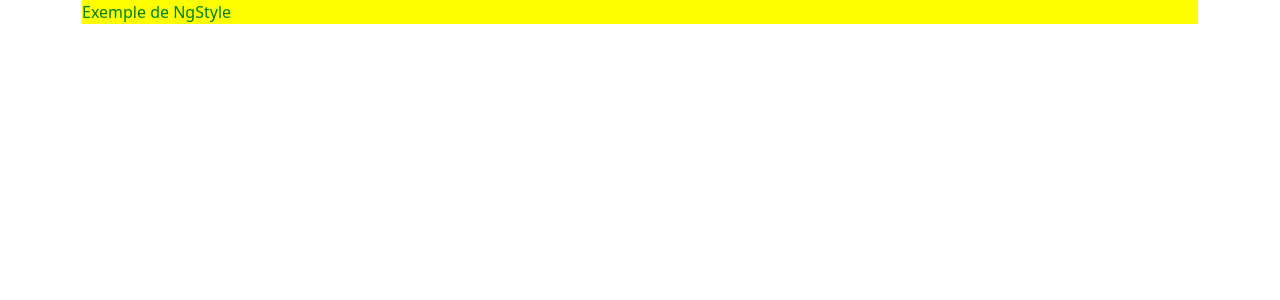
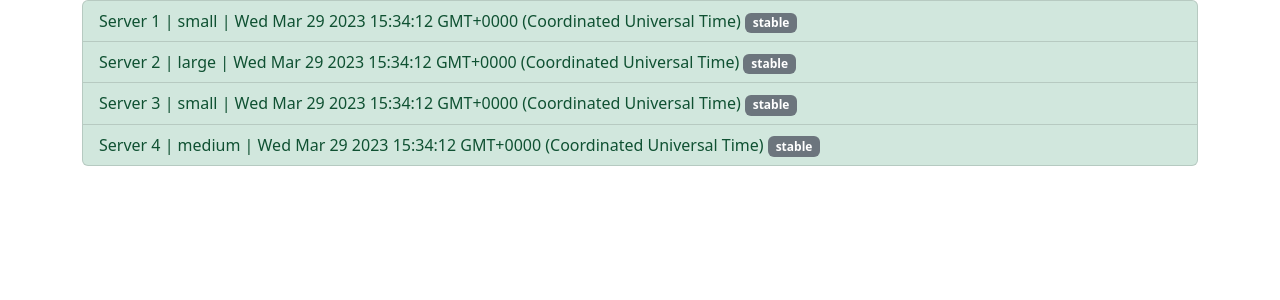
Before and after one commit to n2sy/plb-march-23, an Angular app: page / in a window 1280 px wide. Shown: the top 300 px of the page. Built offline with nearby package versions, Linux system fonts and the light colour scheme.

Commit message:
add ngstyle and ngclass

```diff
--- a/src/app/app.component.html
+++ b/src/app/app.component.html
@@ -6,6 +6,7 @@
 
 <div class="container">
   <!-- <app-cv></app-cv> -->
-  <app-direct></app-direct>
-
+  <!-- <app-direct></app-direct> -->
+  <!-- <app-ms-word></app-ms-word> -->
+  <app-manage-servers></app-manage-servers>
 </div>
--- a/src/app/direct/direct.component.css
+++ b/src/app/direct/direct.component.css
@@ -0,0 +1,12 @@
+.c1 {
+  background-color: aqua;
+  color: blueviolet;
+}
+.c2 {
+  background-color: yellowgreen;
+  color: grey;
+}
+.c3 {
+  background-color: pink;
+  color: goldenrod;
+}
--- a/src/app/direct/direct.component.html
+++ b/src/app/direct/direct.component.html
@@ -4,3 +4,14 @@
 }">
     Exemple de NgStyle
 </div>
+
+
+<div [ngClass]="{
+    'c1' : class1,
+    'c2' : class2,
+    'c3' : class3
+}">
+    Exemple de NgClass
+</div>
+
+<button class="btn btn-primary" (click)="switchClass()">Switch</button>
--- a/src/app/direct/direct.component.ts
+++ b/src/app/direct/direct.component.ts
@@ -8,4 +8,20 @@ import { Component } from '@angular/core';
 export class DirectComponent {
   bg: string = 'yellow';
   cl: string = 'green';
+  class1 = true;
+  class2 = false;
+  class3 = false;
+
+  switchClass() {
+    if (this.class1) {
+      this.class1 = false;
+      this.class2 = true;
+    } else if (this.class2) {
+      this.class2 = false;
+      this.class3 = true;
+    } else {
+      this.class3 = false;
+      this.class1 = true;
+    }
+  }
 }
--- /dev/null
+++ b/src/app/manage-servers/manage-servers.component.html
@@ -0,0 +1,7 @@
+<ol class="list-group">
+    <li [ngClass]="affecterClasse(serv.statut)" class="list-group-item" *ngFor="let serv of tabServers">
+        {{ serv.nom}} | {{ serv.type }} | {{ serv.date }}
+        <span class="badge bg-secondary">{{ serv.statut }}</span>
+
+    </li>
+</ol>
--- /dev/null
+++ b/src/app/manage-servers/manage-servers.component.ts
@@ -0,0 +1,43 @@
+import { Component } from '@angular/core';
+
+@Component({
+  selector: 'app-manage-servers',
+  templateUrl: './manage-servers.component.html',
+  styleUrls: ['./manage-servers.component.css'],
+})
+export class ManageServersComponent {
+  tabServers = [
+    {
+      nom: 'Server 1',
+      type: 'small',
+      date: new Date(),
+      statut: 'stable',
+    },
+    {
+      nom: 'Server 2',
+      type: 'large',
+      date: new Date(),
+      statut: 'stable',
+    },
+    {
+      nom: 'Server 3',
+      type: 'small',
+      date: new Date(),
+      statut: 'stable',
+    },
+    {
+      nom: 'Server 4',
+      type: 'medium',
+      date: new Date(),
+      statut: 'stable',
+    },
+  ];
+
+  affecterClasse(st) {
+    return {
+      'list-group-item-success': st == 'stable',
+      'list-group-item-warning': st == 'offline',
+      'list-group-item-danger': st == 'critical',
+    };
+  }
+}
--- /dev/null
+++ b/src/app/ms-word/ms-word.component.html
@@ -0,0 +1,22 @@
+<div [ngStyle]="{
+    'backgroundColor': bg,
+    'color' : cl,
+    'fontSize' : sz,
+    'fontFamily' : police
+}">
+    Application de ngStyle
+</div>
+
+<label for="">Background Color</label>
+<input type="text" class="form-control" [(ngModel)]="bg">
+<label for="">Text Color</label>
+<input type="text" class="form-control" [(ngModel)]="cl">
+<label for="">Text Size</label>
+<input #sizeInput type="number" class="form-control" (keyup)="changeSize(sizeInput)">
+
+<!-- {{ sizeInput.value }} -->
+
+<label for="">Text Police</label>
+<select name="" id="" class="form-control" [(ngModel)]="police">
+    <option *ngFor="let font of listFonts" [value]="font"> {{ font }} </option>
+</select>
--- /dev/null
+++ b/src/app/ms-word/ms-word.component.ts
@@ -0,0 +1,19 @@
+import { Component } from '@angular/core';
+
+@Component({
+  selector: 'app-ms-word',
+  templateUrl: './ms-word.component.html',
+  styleUrls: ['./ms-word.component.css'],
+})
+export class MsWordComponent {
+  listFonts = ['', 'Garamond', 'Phosphate', 'Arial'];
+  bg;
+  cl;
+  sz;
+  police;
+
+  changeSize(newSize) {
+    console.log(newSize.value);
+    this.sz = newSize.value + 'px';
+  }
+}
```
Also changed, not shown: src/app/app.module.ts (+14 -1 lines), src/app/manage-servers/manage-servers.component.css (added), src/app/ms-word/ms-word.component.css (added), 2 other files (tests, documents, lock files or other folders).
